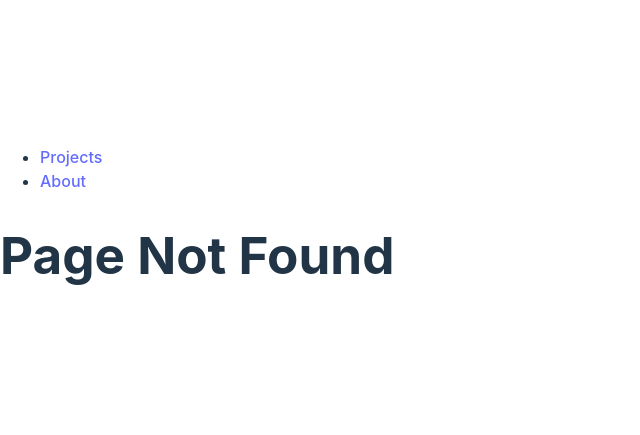
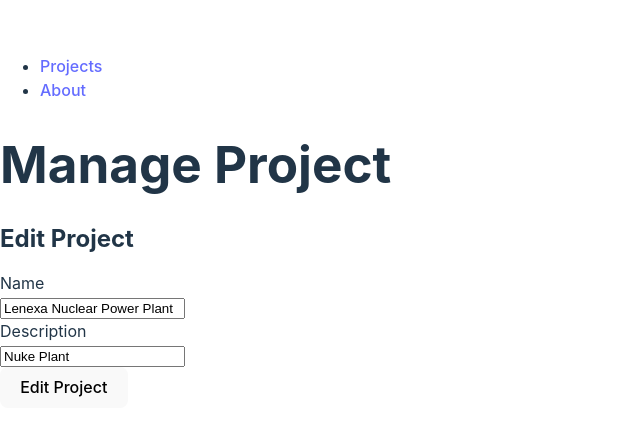
Before and after one commit to sshakya123/kiewit-construction-demo, a React (Vite) app: page /manage-project/1 in a window 1280 px wide. Before the commit this address had no page. Shown: the part 177-612 px from the top of the page, without its empty margins (0-640 px from the left). Built offline with nearby package versions, Linux system fonts and the light colour scheme; data requests are answered from the project's data file.

Commit message:
New Routes and Manage Projects

```diff
--- a/src/App.tsx
+++ b/src/App.tsx
@@ -11,7 +11,12 @@ export default function App() {
       <Nav />
       <Routes>
         <Route path='/' element={<Projects />} />
-        <Route path='/projects/:projectId' element={<ManageProject />} />
+
+        {/* Add Route */}
+        <Route path='/manage-project' element={<ManageProject />} />
+
+        {/* Manage Route */}
+        <Route path='/manage-project/:projectId' element={<ManageProject />} />
         <Route path='/about' element={<About />} />
         <Route path='*' element={<PageNotFound />} />
       </Routes>
--- a/src/ManageProject.tsx
+++ b/src/ManageProject.tsx
@@ -30,9 +30,15 @@ export default function ManageProject() {
   const [appError, setAppError] = useState<ErrorWithMessage | null>(null);
   const [loading, setLoading] = useState(true);
 
+  const isEditing = Boolean(projectId);
+  const formVerb = isEditing ? 'Edit' : 'Add';
+
   useEffect(() => {
     async function getProject() {
-      if (!projectId) return; // return early if there's no projectId (i.e. we're on the "Add Project" page)
+      if (!projectId) {
+        setLoading(false);
+        return;
+      } // return early if there's no projectId (i.e. we're on the "Add Project" page)
       const res = await getProjectById(Number(projectId));
       setProject(res);
       setLoading(false);
@@ -75,7 +81,7 @@ export default function ManageProject() {
         <Spinner />
       ) : (
         <form onSubmit={onSubmit}>
-          <h2>Add Project</h2>
+          <h2>{formVerb} Project</h2>
           <Input
             label='Name'
             id='name'
@@ -90,7 +96,7 @@ export default function ManageProject() {
             onChange={onChange}
             error={validationErrors.description}
           />
-          <button type='submit'>Add Project</button>
+          <button type='submit'>{formVerb} Project</button>
         </form>
       )}
     </>
--- a/src/Project.tsx
+++ b/src/Project.tsx
@@ -43,7 +43,7 @@ export default function Project({
       </td>
       <td>
         {' '}
-        <Link to={'/projects/' + project.id}>{project.name}</Link>
+        <Link to={'/manage-project/' + project.id}>{project.name}</Link>
       </td>
       <td>{project.description}</td>
     </tr>
--- a/src/Projects.tsx
+++ b/src/Projects.tsx
@@ -1,5 +1,6 @@
 import { useEffect, useState } from 'react';
 import { FallbackProps } from 'react-error-boundary';
+import { Link } from 'react-router-dom';
 import { NewProject } from './ManageProject';
 import Project from './Project';
 import ErrorBoundary from './reusuable/ErrorBoundary';
@@ -34,6 +35,8 @@ export default function Projects() {
     if (loading) return <Spinner />;
 
     return (
+      <>
+        <Link to='/manage-project'>Add Project</Link>
         <table>
           <thead>
             <tr>
@@ -53,6 +56,7 @@ export default function Projects() {
             ))}
           </tbody>
         </table>
+      </>
     );
   }
 
```
Lines whose indentation alone changed are shown as unchanged.
